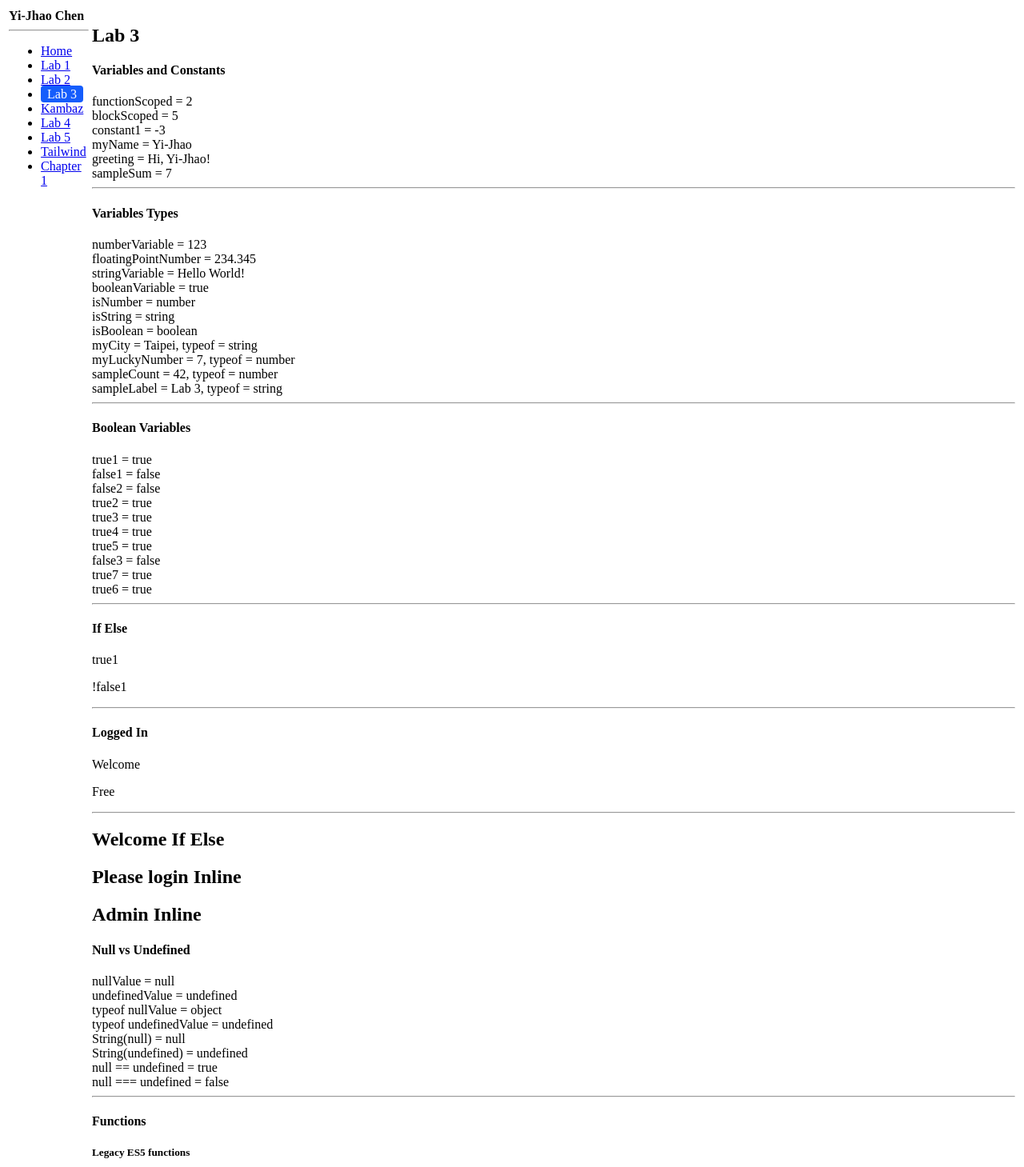
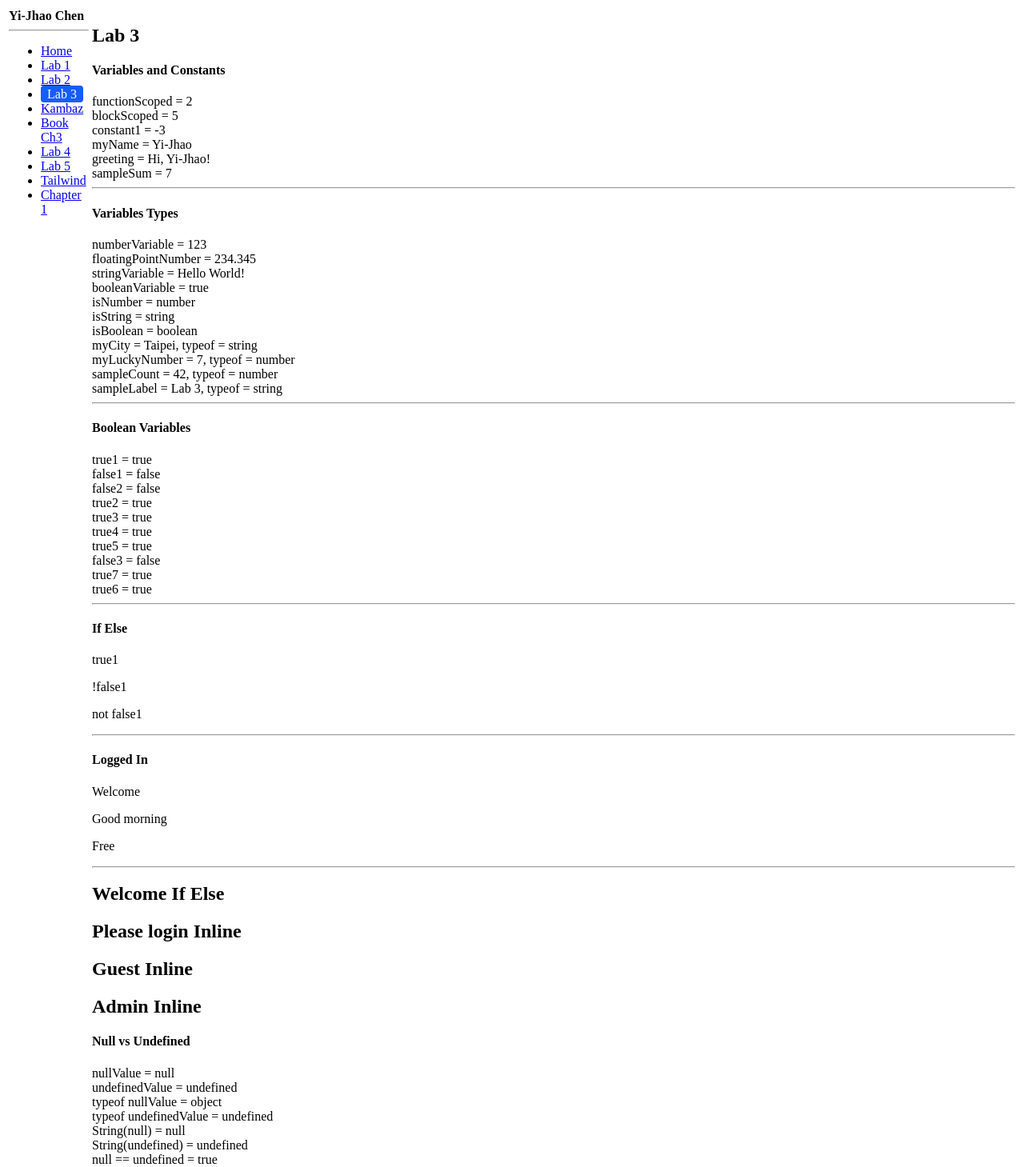
Before and after one commit to JoeChen0430/webdev-client, a Next.js app: page /labs/lab3 in a window 1280 px wide. Shown: the top 1459 px of the page at 80% size. Built offline with nearby package versions, Linux system fonts and the light colour scheme.

Commit message:
a3 JavaScript

```diff
--- a/app/(kambaz)/Navigation.tsx
+++ b/app/(kambaz)/Navigation.tsx
@@ -14,7 +14,6 @@ const LINKS = [
   { label: "Calendar", path: "/calendar", icon: IoCalendarOutline },
   { label: "Inbox", path: "/inbox", icon: FaInbox },
   { label: "Labs", path: "/labs", icon: LiaCogSolid },
-  // With AI: sample sidebar item, driven from LINKS like the rest
   { label: "History", path: "/history", icon: IoCalendarOutline },
 ] as const;
 
@@ -53,8 +52,8 @@ export default function KambazNavigation() {
       </Link>
       {LINKS.map((link) => {
         const active =
-          link.label === "Dashboard" || link.label === "Courses"
-            ? pathname.includes("/dashboard") || pathname.includes("/courses")
+          link.label === "Courses"
+            ? pathname.includes("/courses")
             : pathname.includes(link.path);
         const Icon = link.icon;
         return (
--- a/app/(kambaz)/courses/[cid]/Breadcrumb.tsx
+++ b/app/(kambaz)/courses/[cid]/Breadcrumb.tsx
@@ -9,7 +9,6 @@ export default function Breadcrumb({
 }) {
   const pathname = usePathname() ?? "";
   const section = pathname.split("/").pop() ?? "";
-  // With AI: the People screen lives at people/table, so relabel that segment
   const label =
     section === "table"
       ? "People"
--- a/app/(kambaz)/database/assignments.json
+++ b/app/(kambaz)/database/assignments.json
@@ -54,6 +54,15 @@
     "description": "Write up the results of the wind tunnel experiment."
   },
   {
+    "_id": "A203",
+    "title": "A3 - Lift and Drag Lab",
+    "course": "RS102",
+    "points": 100,
+    "due": "2024-05-29",
+    "available": "2024-05-22",
+    "description": "Measure lift and drag coefficients in the lab."
+  },
+  {
     "_id": "A204",
     "title": "A4",
     "course": "RS102",
--- a/app/labs/TOC.tsx
+++ b/app/labs/TOC.tsx
@@ -32,6 +32,12 @@ const LINKS = [
     href: "/",
     id: "wd-kambaz-link",
     label: "Kambaz",
+    match: () => false,
+  },
+  {
+    href: "https://kambaz.dev/book/ch3",
+    id: "wd-book-ch3-link",
+    label: "Book Ch3",
     match: () => false,
   },
 ] as const;
--- a/app/labs/lab3/Classes.tsx
+++ b/app/labs/lab3/Classes.tsx
@@ -3,7 +3,7 @@ import "./Classes.css";
 export default function Classes() {
   const color = "blue";
   const dangerous = true;
-  // With AI: sample dynamic shade
+  const sunny = true;
   const shade = "green";
   return (
     <div id="wd-classes">
@@ -25,6 +25,11 @@ export default function Classes() {
       >
         Dangerous background
       </div>
+      <div
+        className={`${sunny ? "wd-bg-yellow" : "wd-bg-green"} wd-fg-black wd-padding-10px`}
+      >
+        {sunny ? "Yellow" : "Green"} background
+      </div>
       <div className={`wd-bg-${shade} wd-fg-black wd-padding-10px`}>
         Dynamic Green background
       </div>
--- a/app/labs/lab3/ClientComponentDemo.tsx
+++ b/app/labs/lab3/ClientComponentDemo.tsx
@@ -8,7 +8,7 @@ export default function ClientComponentDemo() {
     <div id="wd-client-component-demo">
       <h1>Client Component Demo</h1>
       <p>Current pathname: {pathname}</p>
-      {/* With AI: sample extra pathname snippet */}
+      <p>Pathname length: {pathname.length}</p>
       <p>Last segment: {pathname.split("/").pop()}</p>
     </div>
   );
--- a/app/labs/lab3/ConditionalOutputInline.tsx
+++ b/app/labs/lab3/ConditionalOutputInline.tsx
@@ -1,11 +1,12 @@
 export default function ConditionalOutputInline() {
   const loggedIn = false;
-  // With AI: sample admin flag
+  const guest = true;
   const admin = true;
   return (
     <div id="wd-conditional-output-inline">
       {loggedIn && <h2>Welcome Inline</h2>}
       {!loggedIn && <h2>Please login Inline</h2>}
+      {guest && <h2>Guest Inline</h2>}
       {admin && <h2>Admin Inline</h2>}
     </div>
   );
--- a/app/labs/lab3/DestructingImports.tsx
+++ b/app/labs/lab3/DestructingImports.tsx
@@ -39,6 +39,11 @@ export default function DestructingImports() {
             <td>Matematica.divide(8, 2) = {Matematica.divide(8, 2)}</td>
             <td>divide(8, 2) = {divide(8, 2)}</td>
           </tr>
+          <tr>
+            <td>Math.add(10, 20) = {Math.add(10, 20)}</td>
+            <td>Matematica.add(10, 20) = {Matematica.add(10, 20)}</td>
+            <td>add(10, 20) = {add(10, 20)}</td>
+          </tr>
           {/* With AI: sample remainder row */}
           <tr>
             <td>Math.remainder(10, 3) = {Math.remainder(10, 3)}</td>
--- a/app/labs/lab3/House.tsx
+++ b/app/labs/lab3/House.tsx
@@ -3,7 +3,6 @@ export default function House() {
     bedrooms: 4,
     bathrooms: 2.5,
     squareFeet: 2000,
-    // On your own: yearBuilt
     yearBuilt: 1998,
     address: {
       street: "Via Roma",
@@ -13,13 +12,10 @@ export default function House() {
       country: "Italy",
     },
     owners: ["Alice", "Bob"],
-    // With AI: sample nested garage object
     garage: { cars: 2 },
   };
   console.log(house);
-  // On your own: log the owners array
   console.log(house.owners);
-  // With AI: log one extra field
   console.log(house.address.city);
   return (
     <div id="wd-house">
@@ -28,6 +24,8 @@ export default function House() {
       {house.bedrooms}
       <h5>bathrooms</h5>
       {house.bathrooms}
+      <h5>owners</h5>
+      {house.owners.join(", ")}
       <h5>yearBuilt</h5>
       {house.yearBuilt}
       <h5>garage cars</h5>
--- a/app/labs/lab3/IfElse.tsx
+++ b/app/labs/lab3/IfElse.tsx
@@ -6,7 +6,7 @@ export default function IfElse() {
       <h4>If Else</h4>
       {true1 && <p>true1</p>}
       {!false1 ? <p>!false1</p> : <p>false1</p>}
-      {/* With AI: a third short-circuit example that stays hidden */}
+      {!false1 && <p>not false1</p>}
       {false1 && <p>false1</p>}
       <hr />
     </div>
--- a/app/labs/lab3/NullUndefined.tsx
+++ b/app/labs/lab3/NullUndefined.tsx
@@ -16,10 +16,11 @@ export default function NullUndefined() {
       <br />
       String(undefined) = {String(undefined)}
       <br />
-      {/* With AI: the two comparisons, matching the console experiment */}
       null == undefined = {String(null == undefined)}
       <br />
       null === undefined = {String(null === undefined)}
+      <br />
+      nullValue ?? &quot;default&quot; = {nullValue ?? "default"}
       <hr />
     </div>
   );
--- a/app/labs/lab3/TernaryOperator.tsx
+++ b/app/labs/lab3/TernaryOperator.tsx
@@ -1,11 +1,12 @@
 export default function TernaryOperator() {
   let loggedIn = true;
-  // With AI: sample premium flag
+  const hour = 9;
   const premium = false;
   return (
     <div id="wd-ternary-operator">
       <h4>Logged In</h4>
       {loggedIn ? <p>Welcome</p> : <p>Please login</p>}
+      {hour < 12 ? <p>Good morning</p> : <p>Good afternoon</p>}
       {premium ? <p>Premium</p> : <p>Free</p>}
       <hr />
     </div>
```
